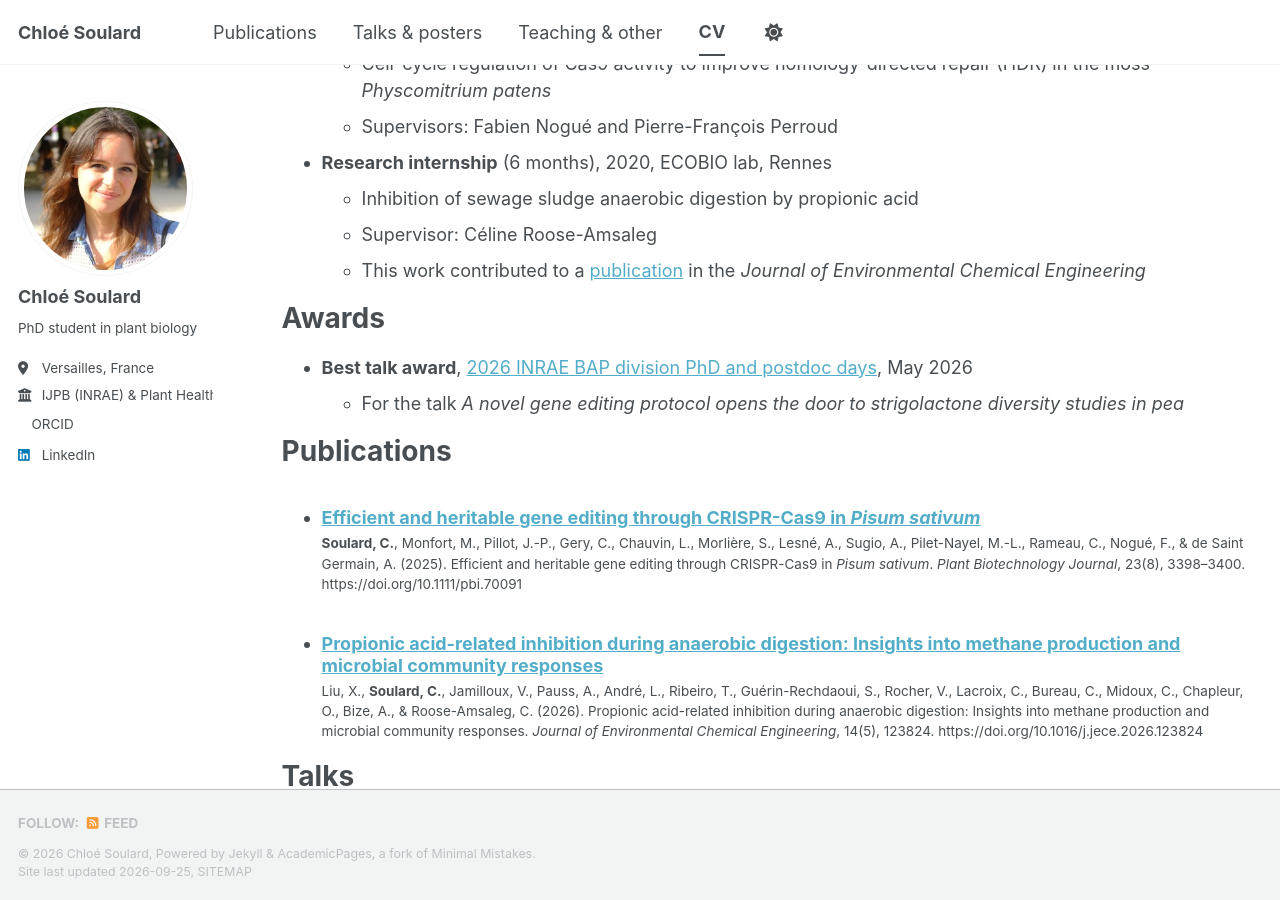
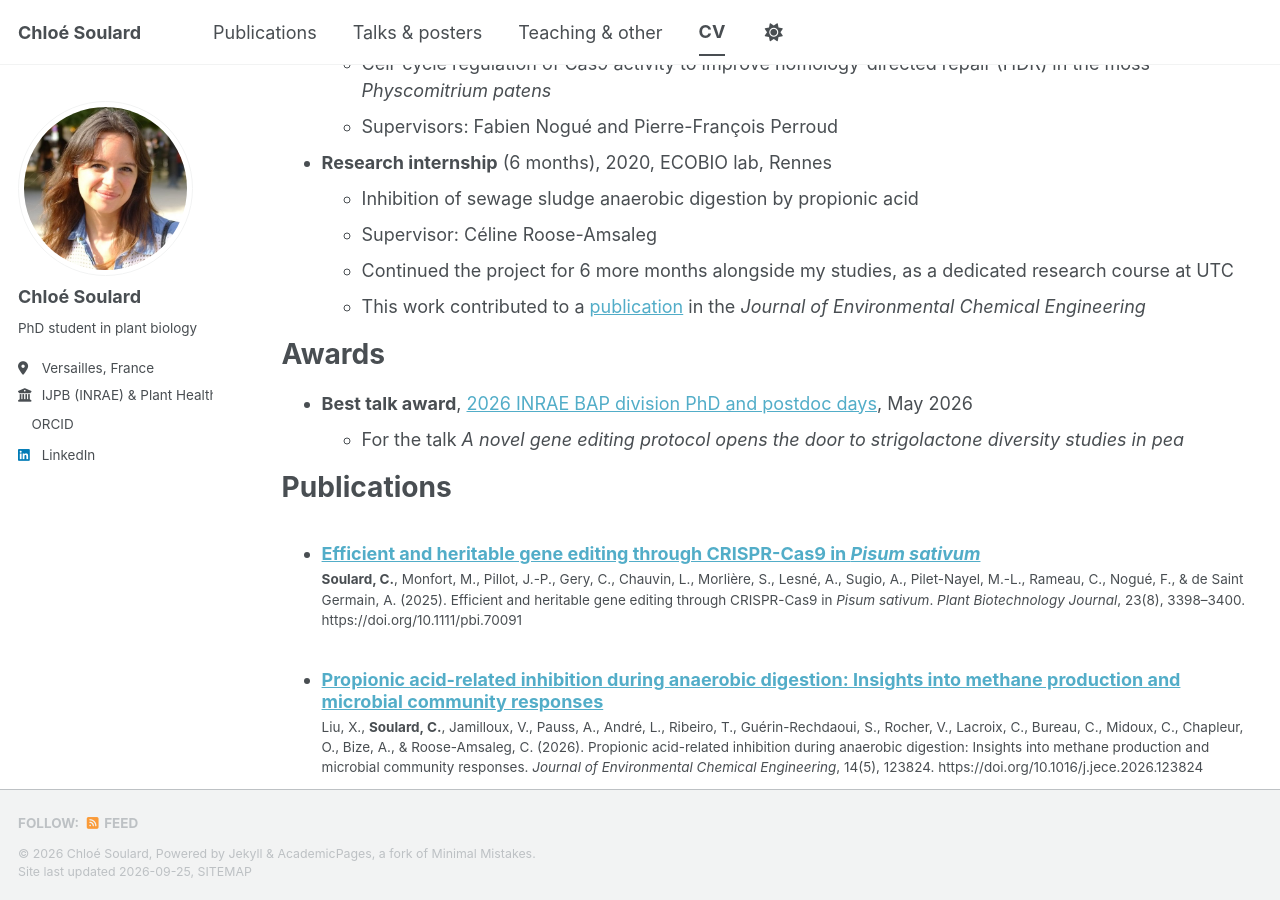
Before and after one commit to Chloe-Soulard/chloe-soulard.github.io, a Jekyll site: the page built from _pages/cv.md, in a window 1280 px wide and 900 px high, scrolled down 521 px. Built offline with Jekyll 4.4.1, drawn with Linux system fonts in a browser that asks for light colours; a style sheet for code colours, icons or effects is not loaded.

Commit message:
CV: ECOBIO project continued 6 months as UTC research course
Co-Authored-By: Claude Opus 5.5 <noreply@anthropic.com>

```diff
--- a/_pages/cv.md
+++ b/_pages/cv.md
@@ -28,6 +28,7 @@ Research experience
 * **Research internship** (6 months), 2020, ECOBIO lab, Rennes
   * Inhibition of sewage sludge anaerobic digestion by propionic acid
   * Supervisor: Céline Roose-Amsaleg
+  * Continued the project for 6 more months alongside my studies, as a dedicated research course at UTC
   * This work contributed to a [publication](https://doi.org/10.1016/j.jece.2026.123824) in the *Journal of Environmental Chemical Engineering*
 
 Awards
```
